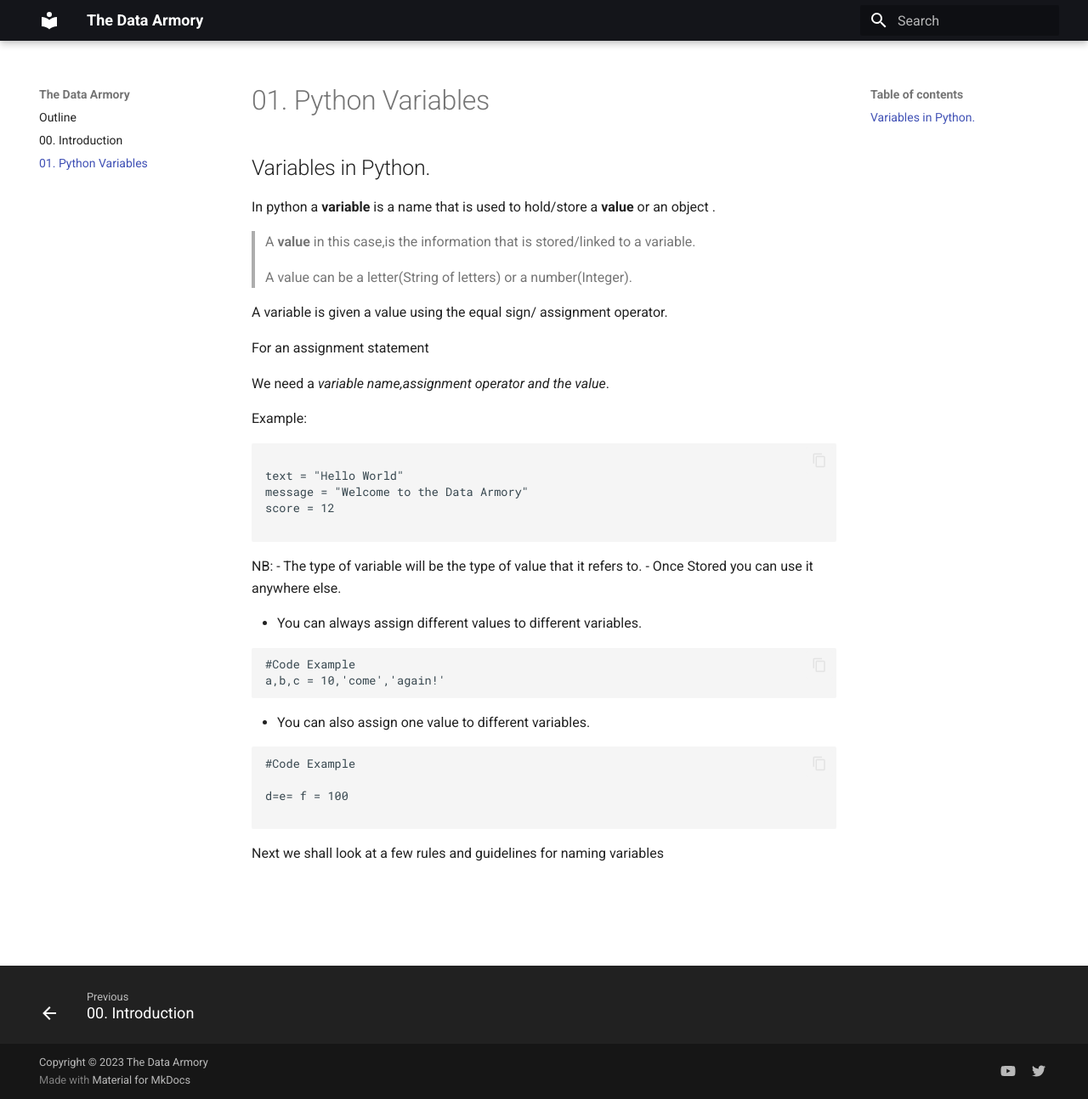
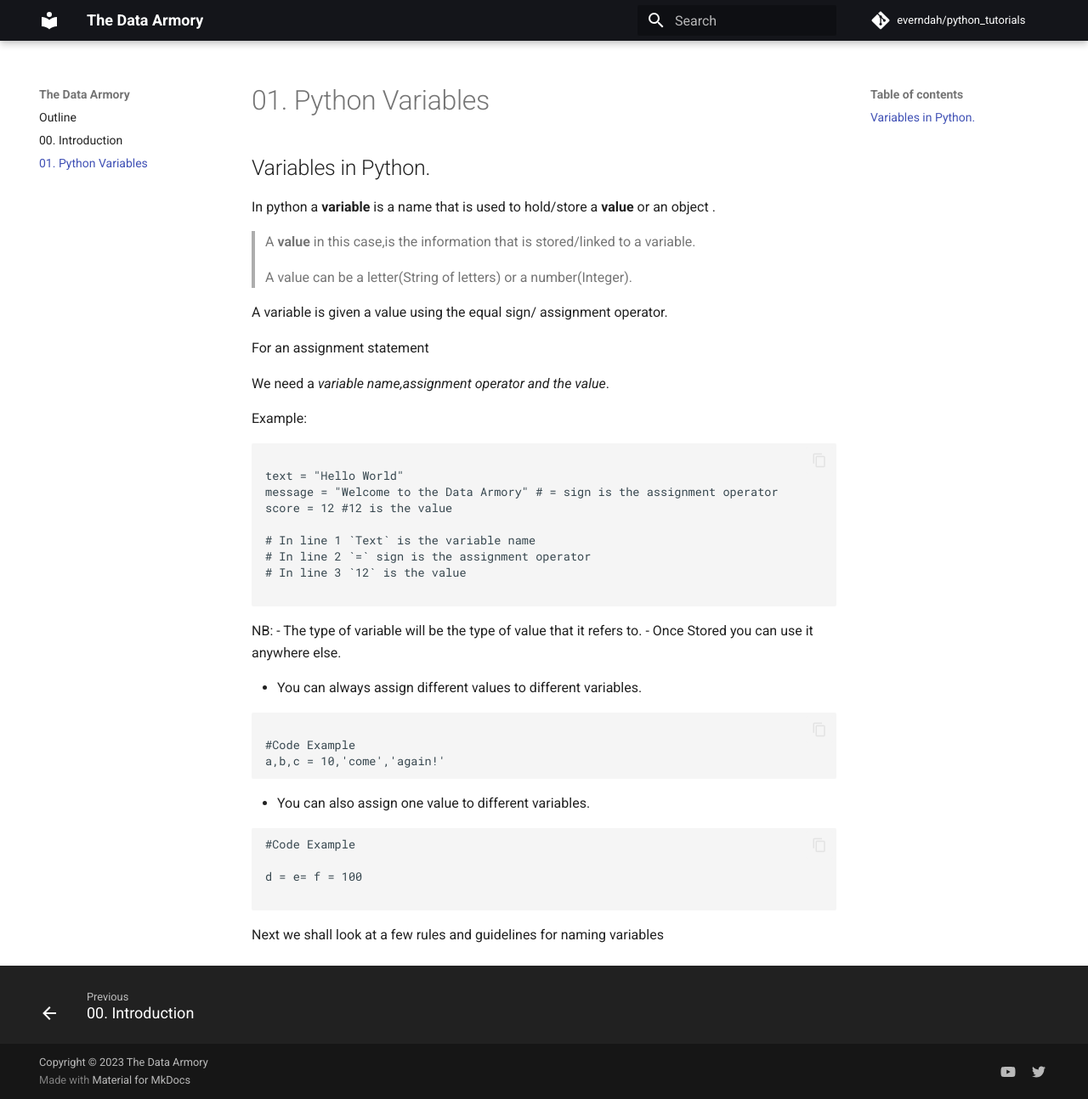
Before and after one commit to everndah/python_tutorials, an MkDocs documentation site: the page built from docs/01._Python_Variables.md, in a window 1280 px wide and 1294 px high. Shown: the whole window at 85% size. Built offline with MkDocs 1.6.1 and Material for MkDocs 9.7.7, drawn with Linux system fonts in a browser that asks for light colours; comment, search, counter and statistics services are not loaded.

Commit message:
commit repository changes

````diff
--- a/docs/01._Python_Variables.md
+++ b/docs/01._Python_Variables.md
@@ -16,8 +16,12 @@ Example:
 ```py
 
 text = "Hello World"
-message = "Welcome to the Data Armory"
-score = 12
+message = "Welcome to the Data Armory" # = sign is the assignment operator
+score = 12 #12 is the value
+
+# In line 1 `Text` is the variable name
+# In line 2 `=` sign is the assignment operator
+# In line 3 `12` is the value
 
 ```
 
@@ -29,6 +33,7 @@ NB:
 * You can always assign different values to different variables.
 
 ``` py
+
 #Code Example
 a,b,c = 10,'come','again!'
 ```
@@ -37,7 +42,7 @@ a,b,c = 10,'come','again!'
 ``` py
 #Code Example
 
-d=e= f = 100
+d = e= f = 100
 
 ```
 
--- a/mkdocs.yml
+++ b/mkdocs.yml
@@ -1,5 +1,8 @@
 site_name: The Data Armory
 site_description: Insightful Python Fundamentals for Beginners
+
+repo_url: https://github.com/everndah/python_tutorials
+repo_name: everndah/python_tutorials
 
 theme:
   name: material
````
Also changed, not shown: 05_python_strings.ipynb (added).
